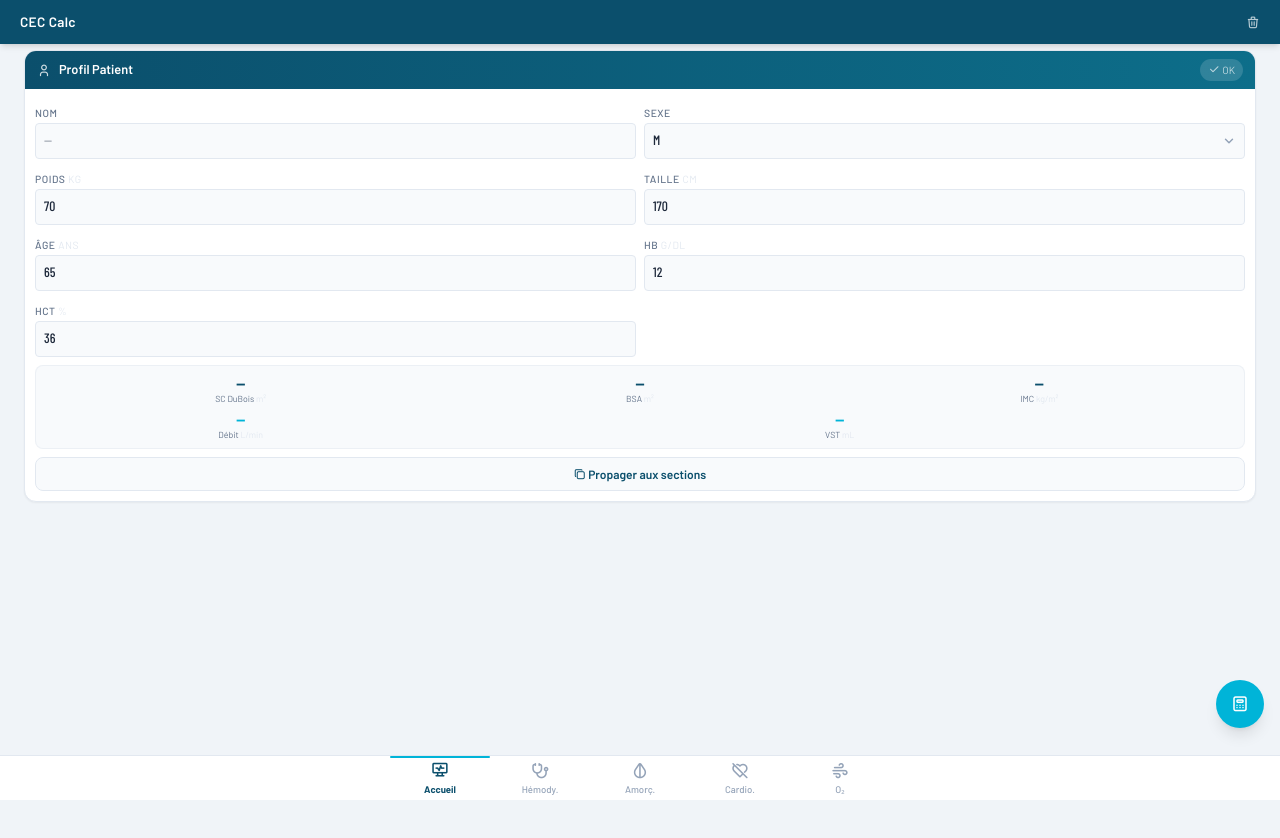
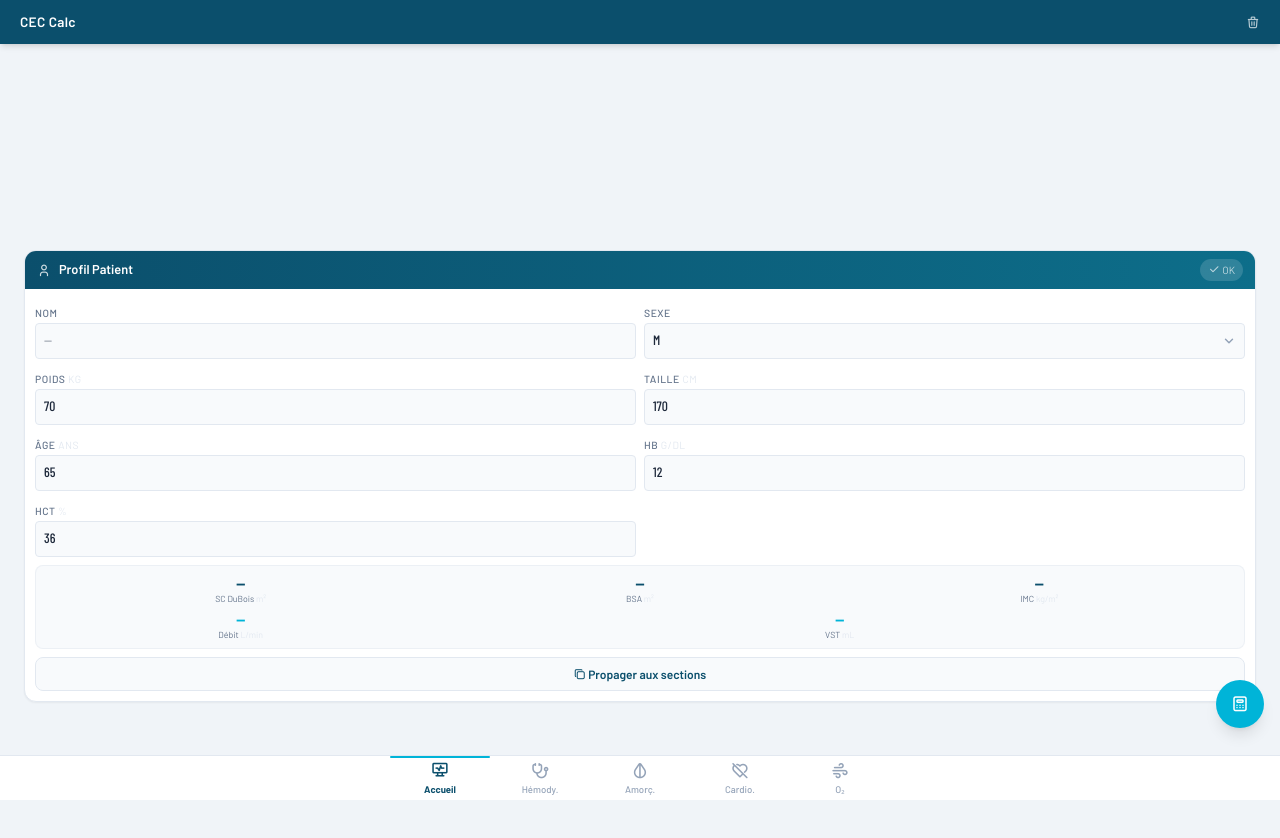
Before and after one commit to zoubayerBS/ceccalculator, a plain HTML site: page index.html in a window 1280 px wide. Drawn offline with nearby package versions, Linux system fonts and the light colour scheme.

Commit message:
fix: remove flex classes from view-accueil that overrode display:none

```diff
--- a/index.html
+++ b/index.html
@@ -38,10 +38,10 @@ tailwind.config = {
 <main class="px-3 pb-20 pt-1">
 
 <!-- ==================== ACCUEIL ==================== -->
-<div class="view active flex flex-col justify-center min-h-[calc(100dvh-120px)]" id="view-accueil">
+<div class="view active" id="view-accueil">
 
   <!-- Patient Compact Card -->
-  <div class="bg-white rounded-xl border border-medical-border shadow-sm mb-2.5 overflow-hidden">
+  <div class="bg-white rounded-xl border border-medical-border shadow-sm overflow-hidden" style="margin-top:calc(50dvh - 200px)">
     <div class="bg-gradient-to-r from-medical-primary to-[#0d6e8a] px-3 py-2 flex items-center gap-2">
       <i class="ti ti-user text-white/80 text-sm"></i>
       <span class="text-white text-[0.8rem] font-semibold flex-1">Profil Patient</span>
```
